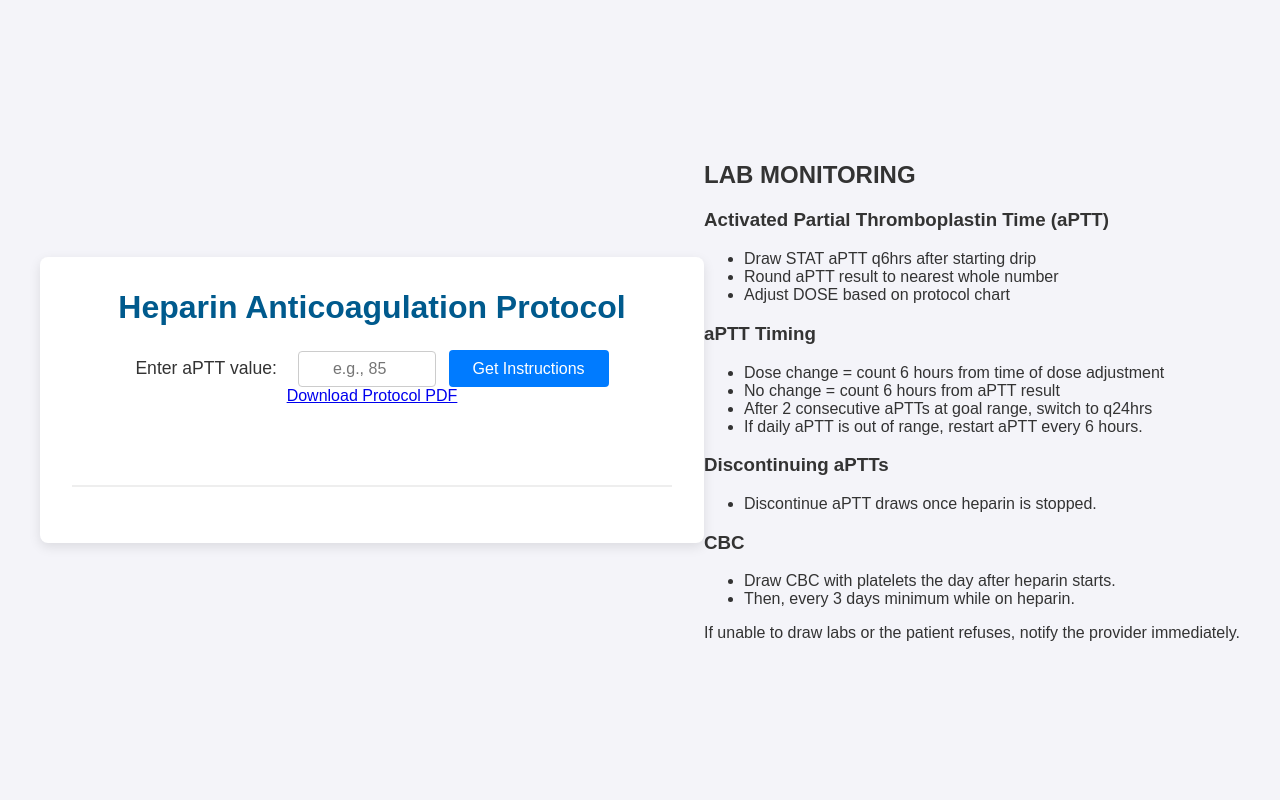
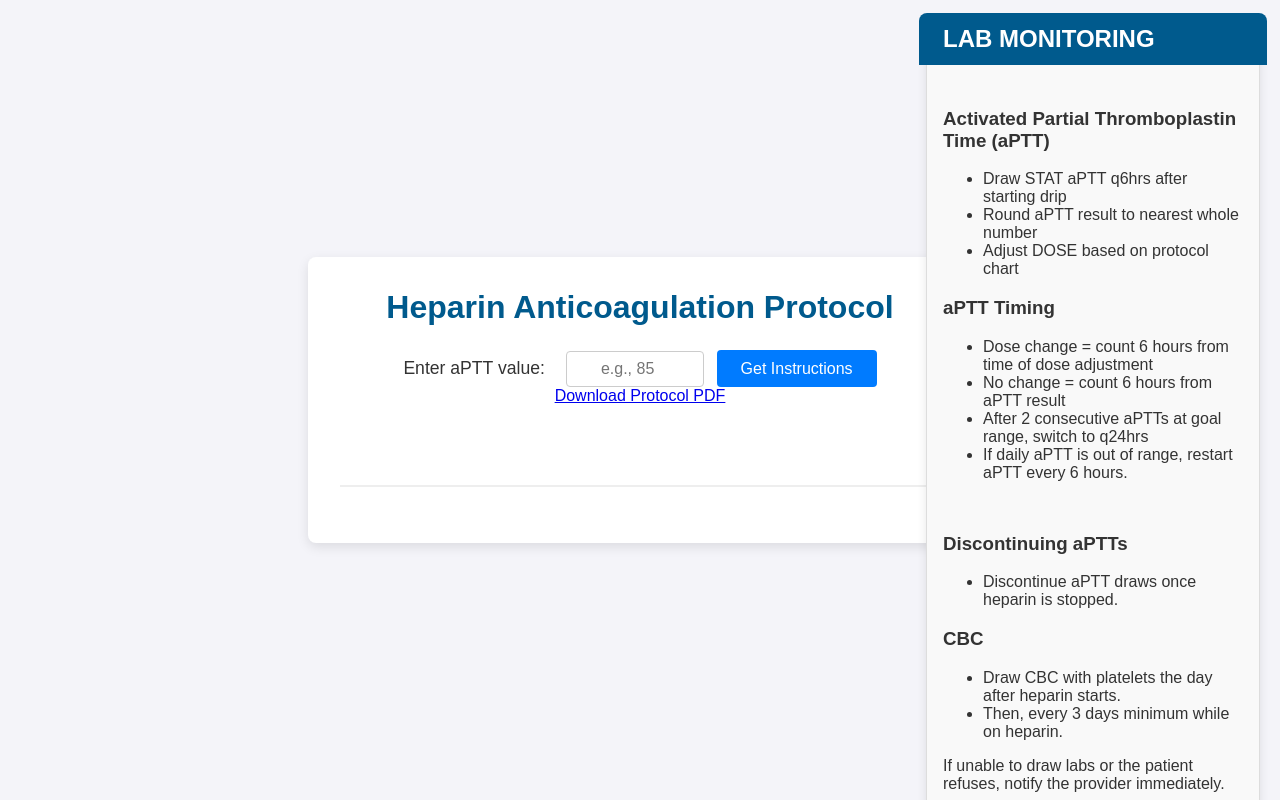
Before and after one commit to banh-bao-ngon/E3, a plain HTML site: page index.html in a window 1280 px wide. Drawn offline with Linux system fonts and the light colour scheme.

Commit message:
Update heparin.css

```diff
--- a/heparin.css
+++ b/heparin.css
@@ -95,3 +95,39 @@ h1 {
     border-radius: 4px;
     border: 1px solid #f5c6cb;
 }
+
+/* Add this new section for positioning */
+.lab-monitoring-section {
+    position: fixed;
+    top: 20px; /* Adjust this value to set the distance from the top */
+    right: 20px; /* Adjust this value to set the distance from the right */
+    width: 300px; /* Set a fixed width to prevent it from stretching */
+    background-color: #f9f9f9;
+    padding: 1em;
+    border: 1px solid #ddd;
+    border-radius: 8px;
+    box-shadow: 0 2px 10px rgba(0, 0, 0, 0.1);
+}
+
+.lab-monitoring-section h2 {
+    background-color: #005a8d;
+    color: white;
+    padding: 0.5em 1em;
+    margin: -1em -1em 1em -1em;
+    border-top-left-radius: 8px;
+    border-top-right-radius: 8px;
+}
+
+.lab-monitoring-content {
+    display: flex;
+    flex-direction: column; /* Use a column layout for the content */
+    gap: 1em;
+}
+
+/* You can remove the column class from the HTML and this styling from the CSS,
+   as we are no longer using columns. */
+.lab-monitoring-content .column {
+    /* Styles can be removed or adjusted */
+}
+
+/* ... keep the rest of your original CSS ... */
```
